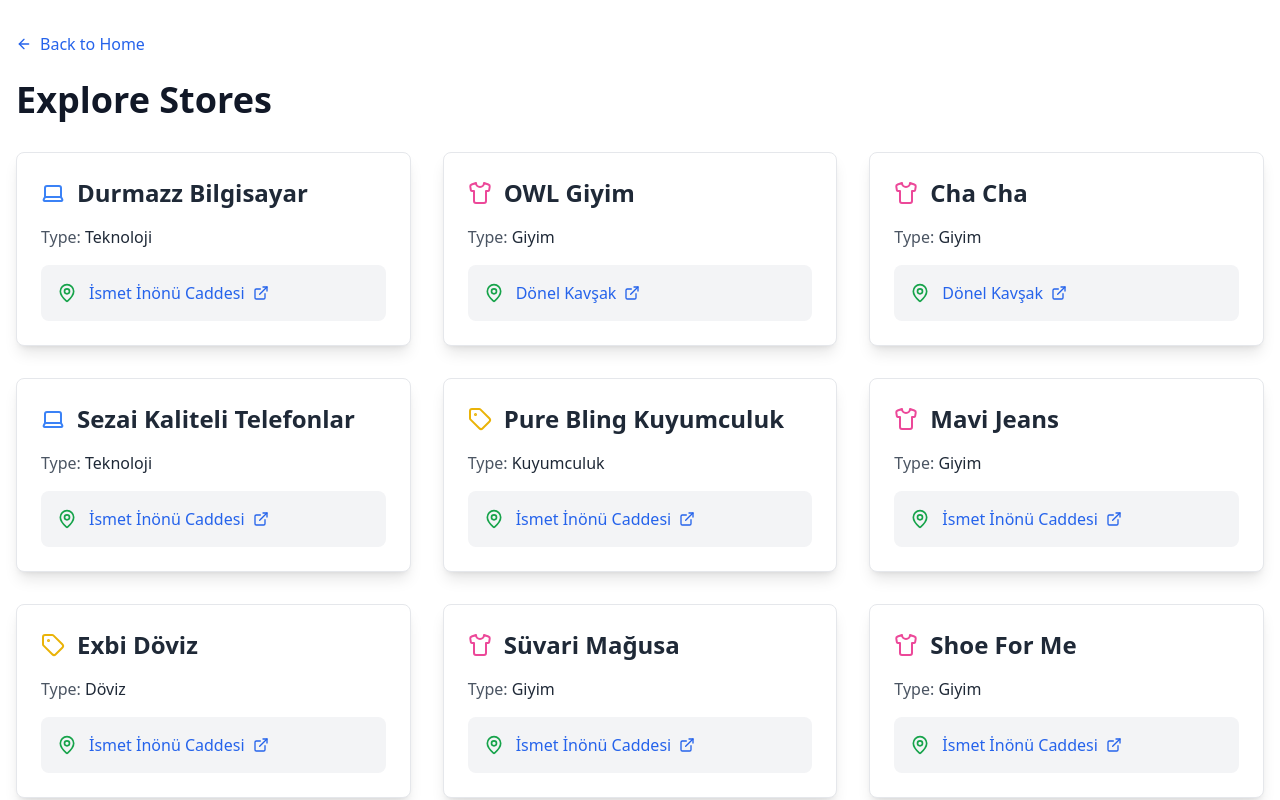
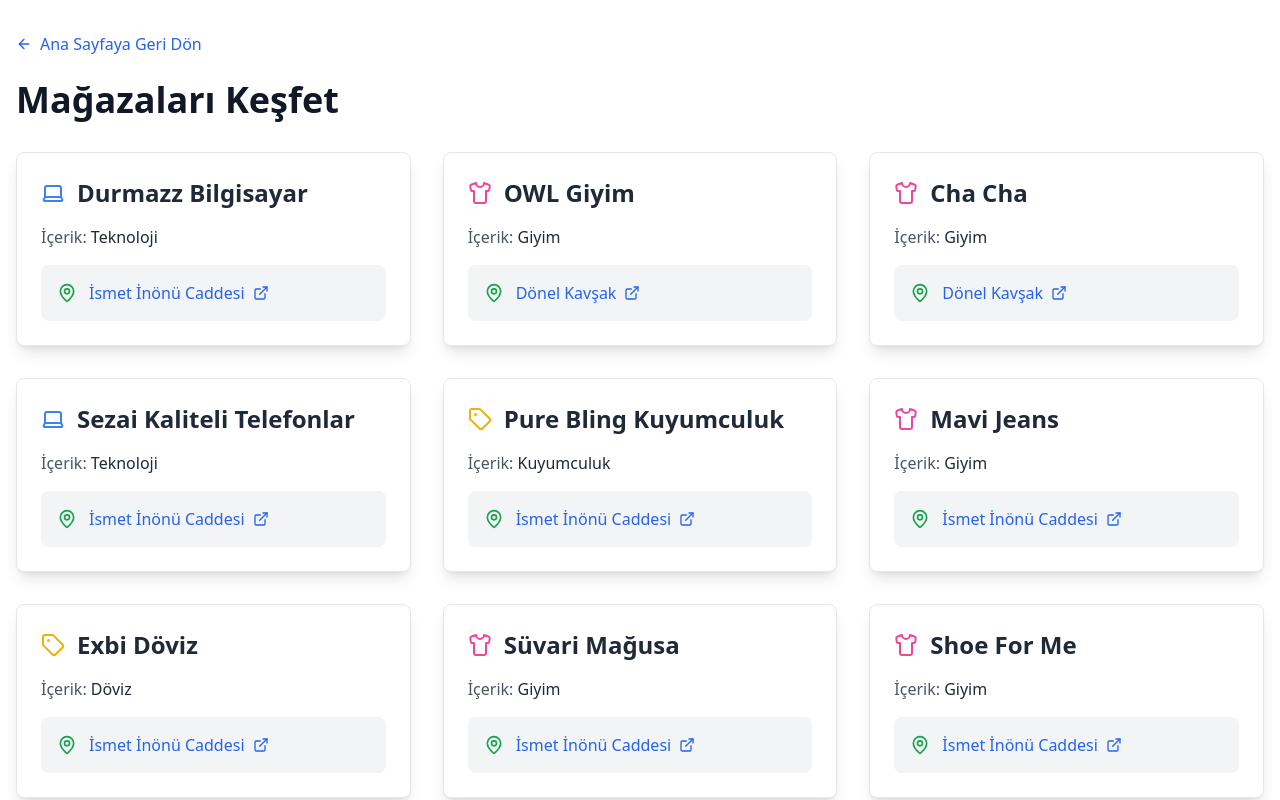
Before and after one commit to atasoya/emu-guide, a Next.js app: page /magazalar in a window 1280 px wide. Shown: the top 800 px of the page. Built offline with nearby package versions, Linux system fonts and the light colour scheme.

Commit message:
Fix turkish

```diff
--- a/src/app/eglence/page.tsx
+++ b/src/app/eglence/page.tsx
@@ -42,7 +42,7 @@ export default function EntertainmentPage() {
     <div className="container mx-auto px-4 py-8">
       <Link href="/" className="inline-flex items-center mb-6 text-blue-600 hover:text-blue-800">
         <ArrowLeft className="w-4 h-4 mr-2" />
-        Anasayfaya Geri Dön
+        Ana Sayfaya Geri Dön
       </Link>
       <h1 className="text-3xl font-bold mb-6">DAÜ&apos;de Eğlence</h1>
       <div className="grid grid-cols-1 md:grid-cols-2 lg:grid-cols-3 gap-6">
--- a/src/app/fakulteler/page.tsx
+++ b/src/app/fakulteler/page.tsx
@@ -88,7 +88,7 @@ export default function DepartmentsPage() {
     <div className="container mx-auto px-4 py-8">
       <Link href="/" className="inline-flex items-center mb-6 text-blue-600 hover:text-blue-800 transition-colors duration-300">
         <ArrowLeft className="w-4 h-4 mr-2" />
-        Anasayfaya Dön
+        Ana Sayfaya Geri Dön
       </Link>
       <h1 className="text-4xl font-bold mb-8 text-gray-900">DAÜ Bölümleri</h1>
 
--- a/src/app/kafeler/page.tsx
+++ b/src/app/kafeler/page.tsx
@@ -221,7 +221,7 @@ export default function page() {
     <div className="container mx-auto px-4 py-8">
       <Link href="/" className="inline-flex items-center mb-6 text-blue-600 hover:text-blue-800">
         <ArrowLeft className="w-4 h-4 mr-2" />
-        Anasayfaya Geri Dön
+        Ana Sayfaya Geri Dön
       </Link>
       <h1 className="text-3xl font-bold mb-6">DAÜ etrafindaki kafeler</h1>
       <div className="grid grid-cols-1 md:grid-cols-2 lg:grid-cols-3 gap-6">
--- a/src/app/kirtasiye/page.tsx
+++ b/src/app/kirtasiye/page.tsx
@@ -76,7 +76,7 @@ export default function StationaryPage() {
                 {shop.priceScale}
               </p>
               <div>
-                <h3 className="font-semibold mb-2">Services:</h3>
+                <h3 className="font-semibold mb-2">Servisler:</h3>
                 <ul className="list-disc list-inside space-y-2">
                   {shop.services.map((service, index) => (
                     <li key={index} className="text-sm text-gray-700 flex items-center">
--- a/src/app/magazalar/page.tsx
+++ b/src/app/magazalar/page.tsx
@@ -172,9 +172,9 @@ export default function StoresPage() {
     <div className="container mx-auto px-4 py-8">
       <Link href="/" className="inline-flex items-center mb-6 text-blue-600 hover:text-blue-800 transition-colors duration-200">
         <ArrowLeft className="w-4 h-4 mr-2" />
-        Back to Home
+        Ana Sayfaya Geri Dön
       </Link>
-      <h1 className="text-4xl font-bold mb-8 text-gray-900">Explore Stores</h1>
+      <h1 className="text-4xl font-bold mb-8 text-gray-900">Mağazaları Keşfet</h1>
 
       <div className="grid grid-cols-1 md:grid-cols-2 lg:grid-cols-3 gap-8">
         {stores.map((store) => (
@@ -185,7 +185,7 @@ export default function StoresPage() {
               {store.type !== 'Teknoloji' && store.type !== 'Giyim' && <Tag className="w-6 h-6 mr-3 text-yellow-500" />}
               {store.name}
             </h2>
-            <p className="text-gray-600 mb-4">Type: <span className="font-medium text-gray-800">{store.type}</span></p>
+            <p className="text-gray-600 mb-4">İçerik: <span className="font-medium text-gray-800">{store.type}</span></p>
             <div className="flex items-center bg-gray-100 p-4 rounded-lg">
               <MapPin className="w-5 h-5 mr-3 text-green-600" />
               <a
--- a/src/app/saglik/page.tsx
+++ b/src/app/saglik/page.tsx
@@ -94,7 +94,7 @@ export default function HealthPage() {
     <div className="container mx-auto px-4 py-8">
       <Link href="/" className="inline-flex items-center mb-6 text-blue-600 hover:text-blue-800 transition-colors duration-300">
         <ArrowLeft className="w-4 h-4 mr-2" />
-        Anasayfaya Geri Dön
+        Ana Sayfaya Geri Dön
       </Link>
       <h1 className="text-4xl font-bold mb-8 text-gray-900">Sağlık Tesisleri</h1>
 
--- a/src/app/topluluklar/page.tsx
+++ b/src/app/topluluklar/page.tsx
@@ -80,7 +80,7 @@ export default function CommunityPage() {
               rel="noopener noreferrer"
               className="inline-flex items-center px-4 py-2 bg-blue-600 text-white font-bold rounded-lg hover:bg-blue-700 transition-colors duration-300"
             >
-              Join Community
+              Topluluğa Katıl
               <ExternalLink className="w-4 h-4 ml-2 text-white" />
             </a>
           </div>
--- a/src/app/ulasim/page.tsx
+++ b/src/app/ulasim/page.tsx
@@ -67,7 +67,7 @@ export default function page() {
               rel="noopener noreferrer"
               className="text-blue-600 hover:underline flex items-center font-semibold"
             >
-              Official Page
+              Resmi Sayfa
               <ExternalLink className="w-3 h-3 ml-1" />
             </a>
           </div>
```
